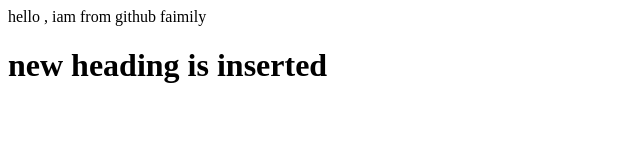
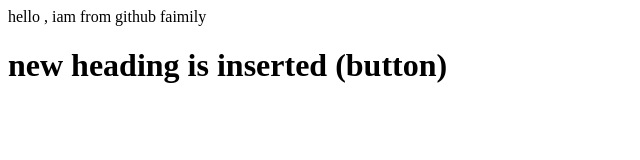
Before and after one commit to dilip-gurjar/LocalRepo, a plain HTML site: page index.html in a window 1280 px wide. Shown: the whole page, without its empty margins (0-640 px from the left). Drawn offline with Linux system fonts and the light colour scheme.

```diff
--- a/index.html
+++ b/index.html
@@ -1,2 +1,2 @@
 <p>hello , iam from github faimily</p>
-<h1>new heading is inserted</h1>
+<h1>new heading is inserted (button)</h1>
```
